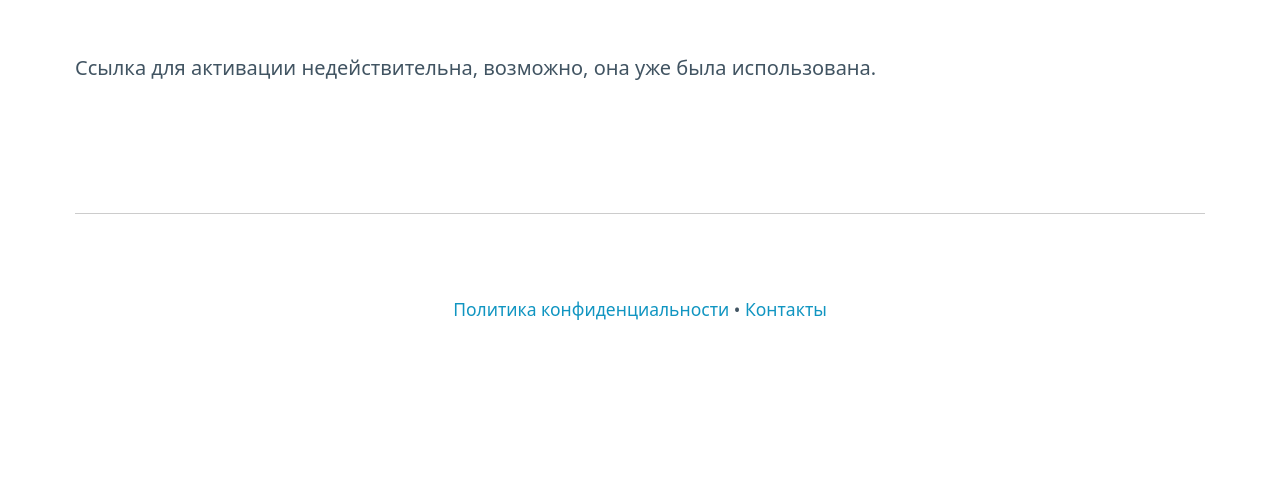
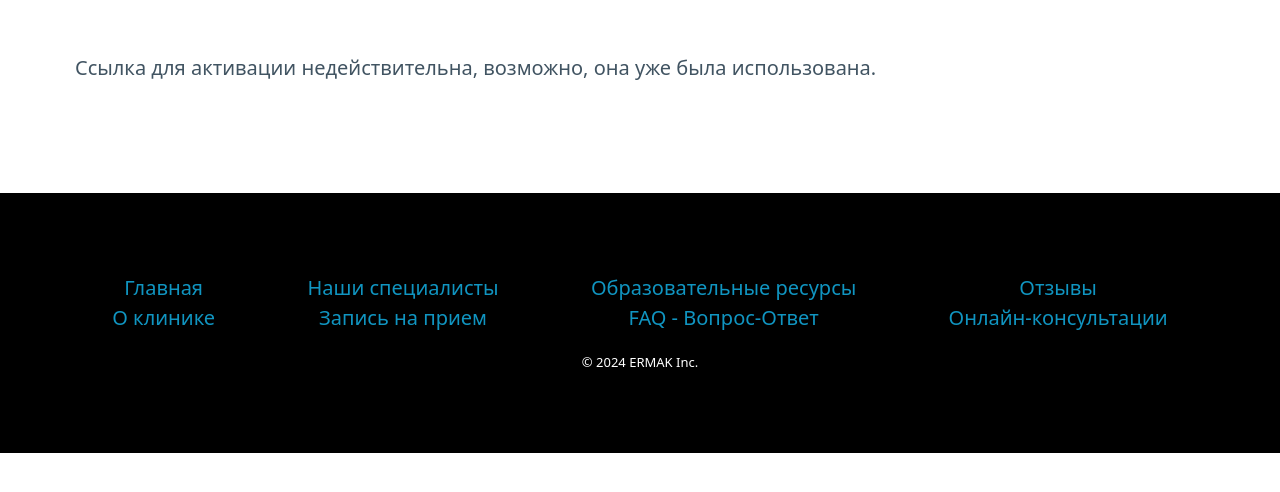
Before and after one commit to EvgeniiErmak/Medical_Diagnostic_Center, a Django app: page /authentication/activate/1/1/ in a window 1280 px wide; the page is wider, and only the part inside the window is pictured. Shown: the part 262-754 px from the top of that part. Run offline with Django 5.2, Linux system fonts and the light colour scheme; parts of the project's set-up code (start-up, migrations or seed data) failed here and were passed over.

Commit message:
Футер 2.0

```diff
--- a/templates/base.html
+++ b/templates/base.html
@@ -30,10 +30,25 @@
             list-style: none; /* Убираем маркеры списка для каждого элемента списка */
         }
         footer {
+            background-color: #000; /* Чёрный фон */
+            color: white; /* Белый текст */
+            padding: 20px;
+            text-align: center;
+        }
+        .footer-columns {
+            display: flex;
+            justify-content: space-evenly;
+            margin-bottom: 10px;
+        }
+        .footer-column {
+            display: flex;
+            flex-direction: column;
+            align-items: center;
+        }
+        .copyright {
             text-align: center;
             margin-top: 20px;
-            padding-top: 20px;
-            border-top: 1px solid #ccc; /* Добавление верхней границы для футера */
+            font-size: small;
         }
     </style>
 </head>
@@ -75,8 +90,28 @@
         {% endblock %}
     </main>
 
-    <footer class="container">
-        <small><a href="{% url 'clinic:privacy_policy' %}">Политика конфиденциальности</a> • <a href="{% url 'clinic:contacts' %}">Контакты</a></small>
+    <footer class="container-fluid">
+        <div class="footer-columns">
+            <div class="footer-column">
+                <a href="/">Главная</a>
+                <a href="{% url 'clinic:clinic_info' %}">О клинике</a>
+            </div>
+            <div class="footer-column">
+                <a href="{% url 'clinic:specialist_list' %}">Наши специалисты</a>
+                <a href="{% url 'appointments:appointments_list' %}">Запись на прием</a>
+            </div>
+            <div class="footer-column">
+                <a href="{% url 'educational_resources:resources_list' %}">Образовательные ресурсы</a>
+                <a href="{% url 'feedback:faq_list' %}">FAQ - Вопрос-Ответ</a>
+            </div>
+            <div class="footer-column">
+                <a href="{% url 'feedback:feedback_list' %}">Отзывы</a>
+                <a href="{% url 'online_consultations:consultation_list' %}">Онлайн-консультации</a>
+            </div>
+        </div>
+        <div class="copyright">
+            &copy; 2024 ERMAK Inc.
+        </div>
     </footer>
 </body>
 </html>
```
